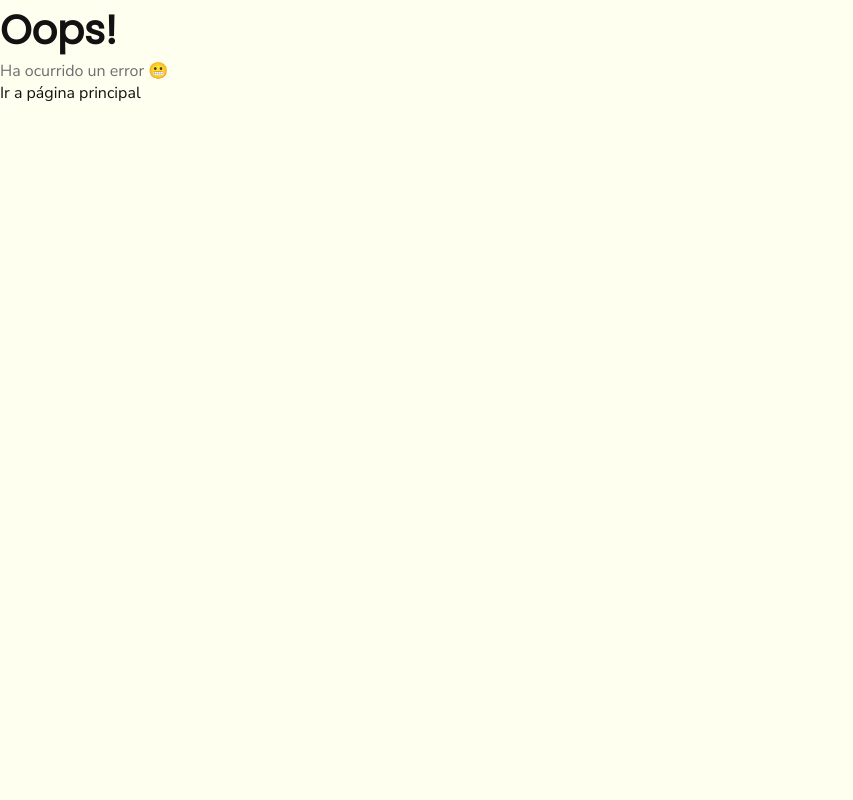
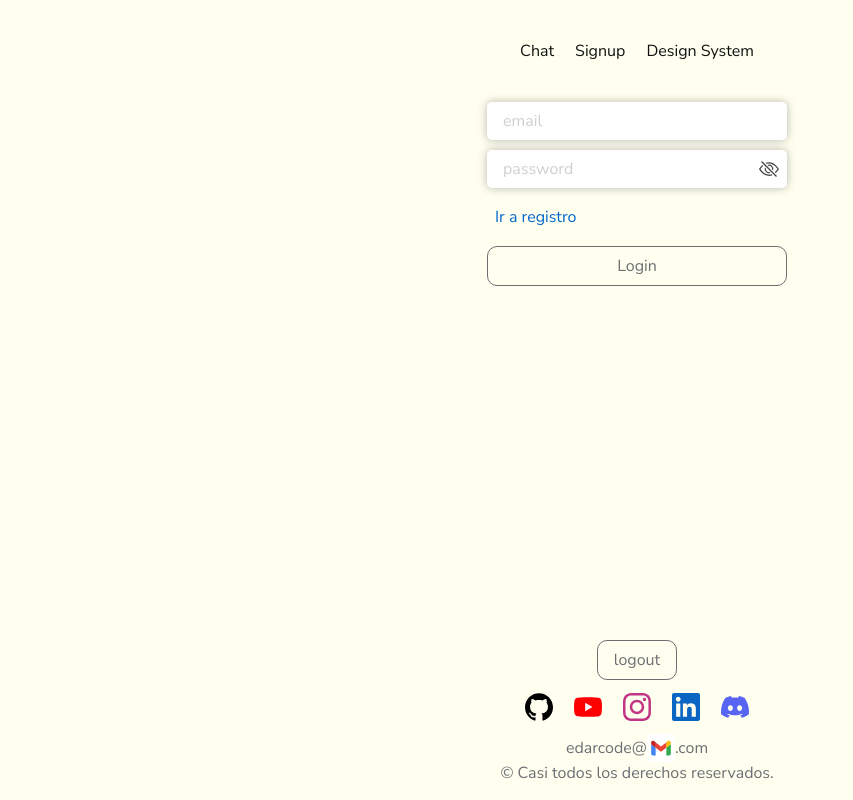
Before and after one commit to edarcode/only-chat, a React (Vite) app: page /login in a window 1280 px wide. Shown: the whole page, without its empty margins (0-853 px from the left). Built offline with nearby package versions, Linux system fonts and the light colour scheme.

Commit message:
structurando el sistema de nav

```diff
--- a/src/App/components/Footer/Footer.tsx
+++ b/src/App/components/Footer/Footer.tsx
@@ -1,12 +1,19 @@
+import Btn from "../../../components/buttons/Btn/Btn";
+import { useAuth } from "../../../state/auth/useAuth";
 import { joinClassNames } from "../../../utils/joinClassNames";
 import Networks from "./components/Networks/Networks";
 import css from "./css.module.css";
 import { Props } from "./types";
 
 export default function Footer({ className }: Props) {
+	const token = useAuth(auth => auth.token);
+	const logout = useAuth(auth => auth.removeToken);
 	const finalClassName = joinClassNames([css.footer, className]);
 	return (
 		<footer className={finalClassName}>
+			<Btn onClick={logout} disabled={!token}>
+				logout
+			</Btn>
 			<Networks />
 			<div className={css.gmail}>
 				<p>
--- a/src/App/components/Header/components/Nav/Nav.tsx
+++ b/src/App/components/Header/components/Nav/Nav.tsx
@@ -1,5 +1,4 @@
 import LinkTo from "../../../../../components/links/LinkTo/LinkTo";
-import { useAuth } from "../../../../../state/auth/useAuth";
 import { joinClassNames } from "../../../../../utils/joinClassNames";
 import { PAGES } from "../../../../router/pages";
 
@@ -8,8 +7,6 @@ import { Props } from "./types";
 
 export default function Nav(props: Props) {
 	const { className, isVisible, id, role, onClickLinks } = props;
-	const infoToken = useAuth(auth => auth.getInfoToken());
-	const logout = useAuth(auth => auth.removeToken);
 
 	const finalClassName = joinClassNames([
 		css.nav,
@@ -18,13 +15,6 @@ export default function Nav(props: Props) {
 	]);
 
 	const links = PAGES.map(page => {
-		if (page.name === "Login" && infoToken && infoToken.username) {
-			return (
-				<LinkTo key={page.id} to={page.path} onClick={logout}>
-					Logout
-				</LinkTo>
-			);
-		}
 		return (
 			<LinkTo key={page.id} to={page.path} onClick={onClickLinks}>
 				{page.name}
--- a/src/App/router/pages.tsx
+++ b/src/App/router/pages.tsx
@@ -4,10 +4,21 @@ import Login from "../pages/Login/Login";
 import Signup from "../pages/Signup/Signup";
 import RouteProtector from "./RouteProtector/RouteProtector";
 
+export const CHAT = {
+	id: crypto.randomUUID(),
+	name: "Chat",
+	path: "/",
+	element: (
+		<RouteProtector>
+			<Chat />
+		</RouteProtector>
+	)
+} as const;
+
 export const LOGIN = {
 	id: crypto.randomUUID(),
 	name: "Login",
-	path: "/",
+	path: "/login",
 	element: <Login />
 } as const;
 
@@ -25,15 +36,4 @@ export const DESIGN_SYSTEM = {
 	element: <DesignSystem />
 } as const;
 
-export const CHAT = {
-	id: crypto.randomUUID(),
-	name: "Chat",
-	path: "/chat",
-	element: (
-		<RouteProtector>
-			<Chat />
-		</RouteProtector>
-	)
-} as const;
-
-export const PAGES = [LOGIN, CHAT, SIGNUP, DESIGN_SYSTEM];
+export const PAGES = [CHAT, SIGNUP, DESIGN_SYSTEM];
--- a/src/App/router/router.tsx
+++ b/src/App/router/router.tsx
@@ -1,13 +1,13 @@
 import { createBrowserRouter } from "react-router-dom";
 import App from "../App";
 import ErrPage from "../pages/ErrPage/ErrPage";
-import { PAGES } from "./pages";
+import { LOGIN, PAGES } from "./pages";
 
 export const router = createBrowserRouter([
 	{
 		path: "/",
 		element: <App />,
 		errorElement: <ErrPage />,
-		children: PAGES
+		children: [...PAGES, LOGIN]
 	}
 ]);
```
